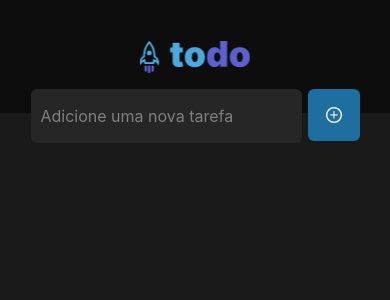
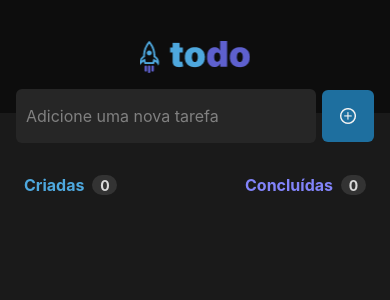
Before and after one commit to henriquepablo/to-do-list-rocketseat, a React Native app: screen / in a window 390 px wide. Shown: the top 300 px of the page. Built offline with nearby package versions, Linux system fonts and the light colour scheme.

Commit message:
feat: create texts

```diff
--- a/src/components/input/styles.ts
+++ b/src/components/input/styles.ts
@@ -10,7 +10,7 @@ export const InputField = styled.TextInput`
     font-size: 16px;
     height: 54px;
     border-radius: 6px;
-    width: 271px;
+    width: 300px;
     color: #fff;
     padding-left: 10px;
     border-color: ${ ( props: InputFieldProps ) => props.focusable ? theme.colors.purple_dark  : '' };
--- a/src/screens/home/index.tsx
+++ b/src/screens/home/index.tsx
@@ -1,7 +1,7 @@
 import { View } from "react-native";
 import { theme } from "../../styles";
 import Header from "../../components/header";
-import { Container, HorizontalInput } from "./style";
+import { Container, ContainerQuantity, ContainerText, HorizontalInput, HorizontalQuantity, TextCreated, TextFinished, TextQuantity } from "./style";
 import Input from "../../components/input";
 import Button from "../../components/button";
 import { useState } from "react";
@@ -19,6 +19,30 @@ function Home() {
                 <Input placeholder="Adicione uma nova tarefa" placeholderTextColor={ theme.colors.gray_300 } focusable={focused} onFocus={() => setFocused(true)} onBlur={() => setFocused(false)}/>
                 <Button />
             </HorizontalInput>
+
+            <HorizontalQuantity>
+                <ContainerText>
+                    <TextCreated>
+                        Criadas
+                    </TextCreated>
+                    <ContainerQuantity>
+                        <TextQuantity>
+                            0
+                        </TextQuantity>
+                    </ContainerQuantity>
+                </ContainerText>
+
+                <ContainerText>
+                    <TextFinished>
+                        Concluídas
+                    </TextFinished>
+                    <ContainerQuantity>
+                        <TextQuantity>
+                            0
+                        </TextQuantity>
+                        </ContainerQuantity>
+                </ContainerText>
+            </HorizontalQuantity>
         </Container>
     )
 }
--- a/src/screens/home/style.ts
+++ b/src/screens/home/style.ts
@@ -9,6 +9,48 @@ export const Container = styled.View`
 export const HorizontalInput = styled.View`
     flex-direction: row;
     justify-content: center;
+    align-items: center;
     margin-top: -24px;
     gap: 6px;
 `;
+
+export const HorizontalQuantity = styled.View`
+    flex-direction: row;
+    justify-content: space-between;
+    margin-left: 24px;
+    margin-right: 24px;
+    margin-top: 32px;
+`;
+
+export const ContainerText = styled.View`
+    flex-direction: row;
+    gap: 8px;
+    align-items: center;
+`;
+
+export const TextCreated = styled.Text`
+    color: ${ theme.colors.blue };
+    font-size: 16px;
+    font-weight: 700;
+`;
+
+export const TextFinished = styled.Text`
+    color: ${ theme.colors.purple };
+    font-size: 16px;
+    font-weight: 700;
+`;
+
+export const ContainerQuantity = styled.View`
+    width: 25px;
+    height: 20px;
+    background-color: ${ theme.colors.gray_400 };
+    justify-content: center;
+    align-items: center;
+    border-radius: 999px;
+`;
+
+export const TextQuantity = styled.Text`
+    color: ${ theme.colors.gray_200 };
+    font-size: 14px;
+    font-weight: 700;
+`;
```
